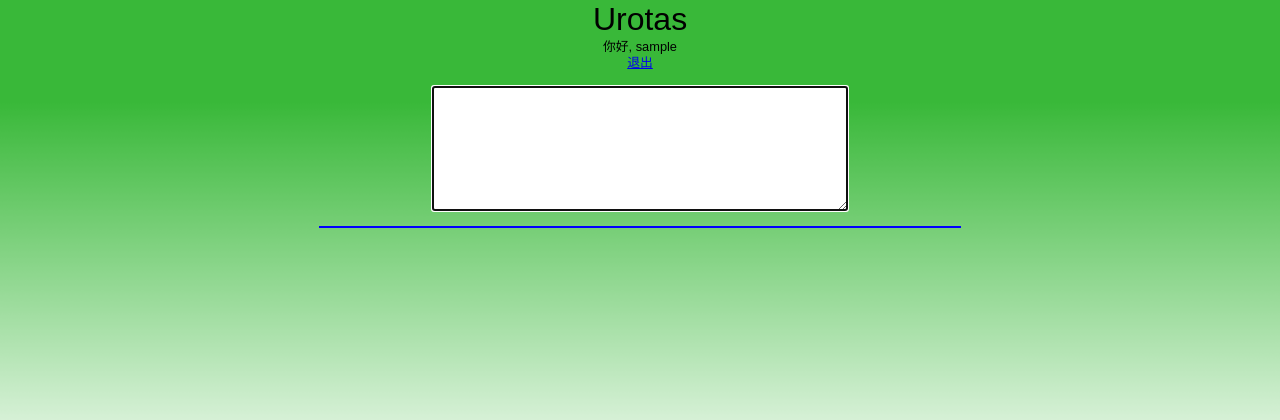
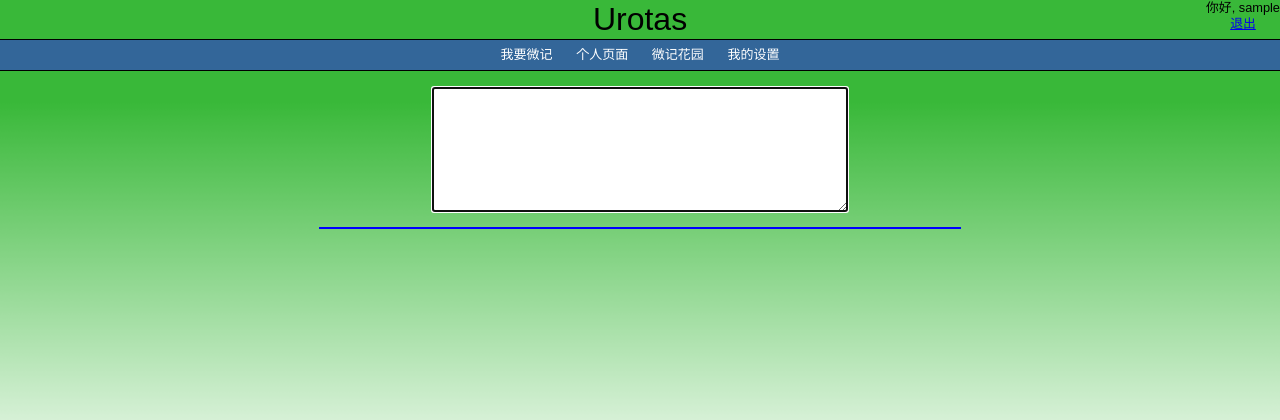
Before and after one commit to suzaku/urotas, a Django app: page /note/ in a window 1280 px wide. Shown: the top 420 px of the page. Run offline with Django 3.2, Linux system fonts and the light colour scheme; the visitor is signed in with stand-in values (Sample User, id 1); data that the repository does not hold is empty; parts of the project's set-up code (start-up, migrations or seed data) failed here and were passed over.

Commit message:
?????????

```diff
--- a/urotas/templates/base.html
+++ b/urotas/templates/base.html
@@ -15,6 +15,47 @@
     h1 {
         font-size: 2.5em;
     }
+    #user_prompt {
+        position: absolute;
+        right: 0;
+        top: 0;
+    }
+    div#navbar {
+        height: 30px;
+        width: 100%;
+        border-top: solid #000 1px;
+        border-bottom: solid #000 1px;
+        background-color: #369;
+    }
+    div#navbar ul {
+        margin: 0;
+        padding: 0;
+        font-size: small;
+        color: #FFF;
+        line-height: 30px;
+        white-space: nowrap;
+    }
+    div#navbar li {
+        list-style-type: none;
+        display: inline;
+    }
+    div#navbar li a {
+        text-decoration: none;
+        padding: 7px 10px;
+        color: #FFF;
+    }
+    div#navbar li a:link {
+        color: #FFF;
+    }
+    div#navbar li a:visited {
+        color: #CCC;
+    }
+    div#navbar li a:hover {
+        font-weight: bold;
+        color: #FFF;
+        background-color: #36F;
+    }
+
     .note_column {
         width: 50%;
         margin: 0 auto;
@@ -60,13 +101,25 @@
 </head>
 <body>
     {% block header %}
-    <h1>Urotas</h1>
+    <div id="header">
+        <h1>Urotas</h1>
 
-    {% if user.is_authenticated %}
-    <p class="greeting">你好, {{ user.username }}</p>
-    <a href="/accounts/logout">退出</a>
-    {% endif %}
+        <div id="navbar">
+            <ul>
+                <li><a href="/note">我要微记</a></li>
+                <li><a href="/people/page/satoru">个人页面</a></li>
+                <li><a href="/note/garden">微记花园</a></li>
+                <li><a href="/people/profile">我的设置</a></li>
+            </ul>
+        </div>
 
+        {% if user.is_authenticated %}
+        <div id="user_prompt">
+            <p class="greeting">你好, {{ user.username }}</p>
+            <a href="/accounts/logout">退出</a>
+        </div>
+        {% endif %}
+    </div>
     {% endblock %}
 
     {% block content %}
```
